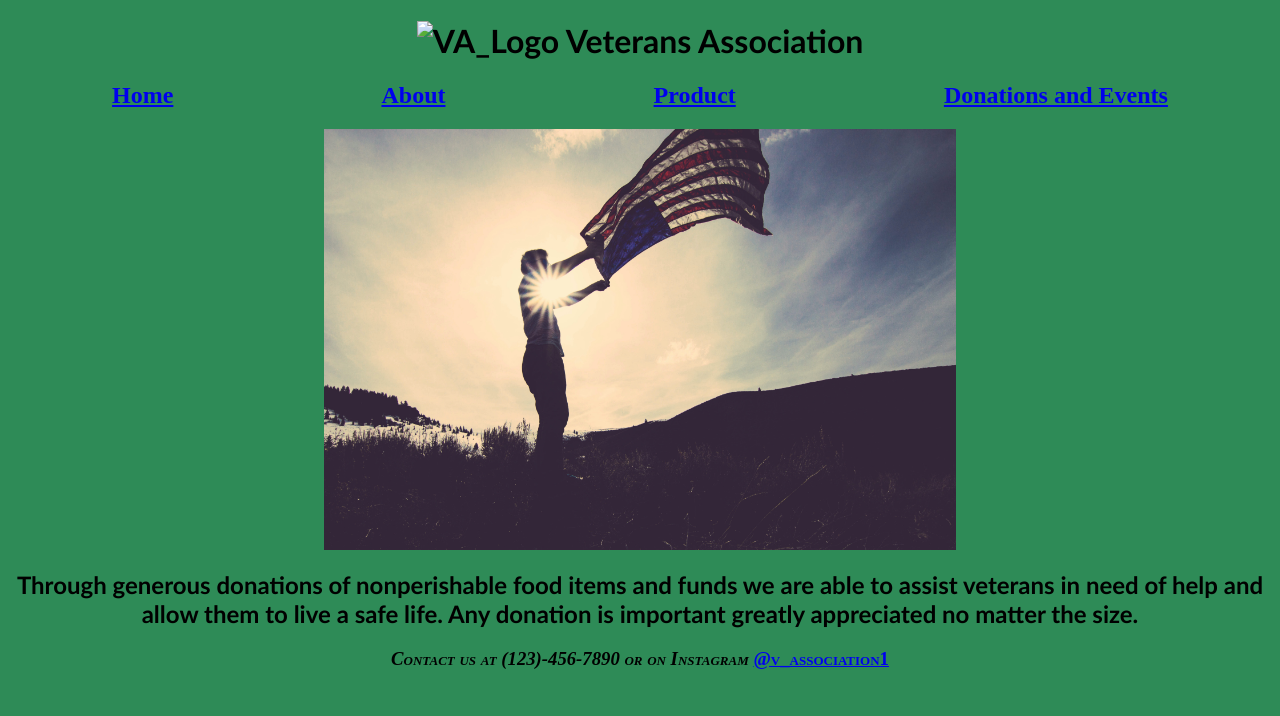
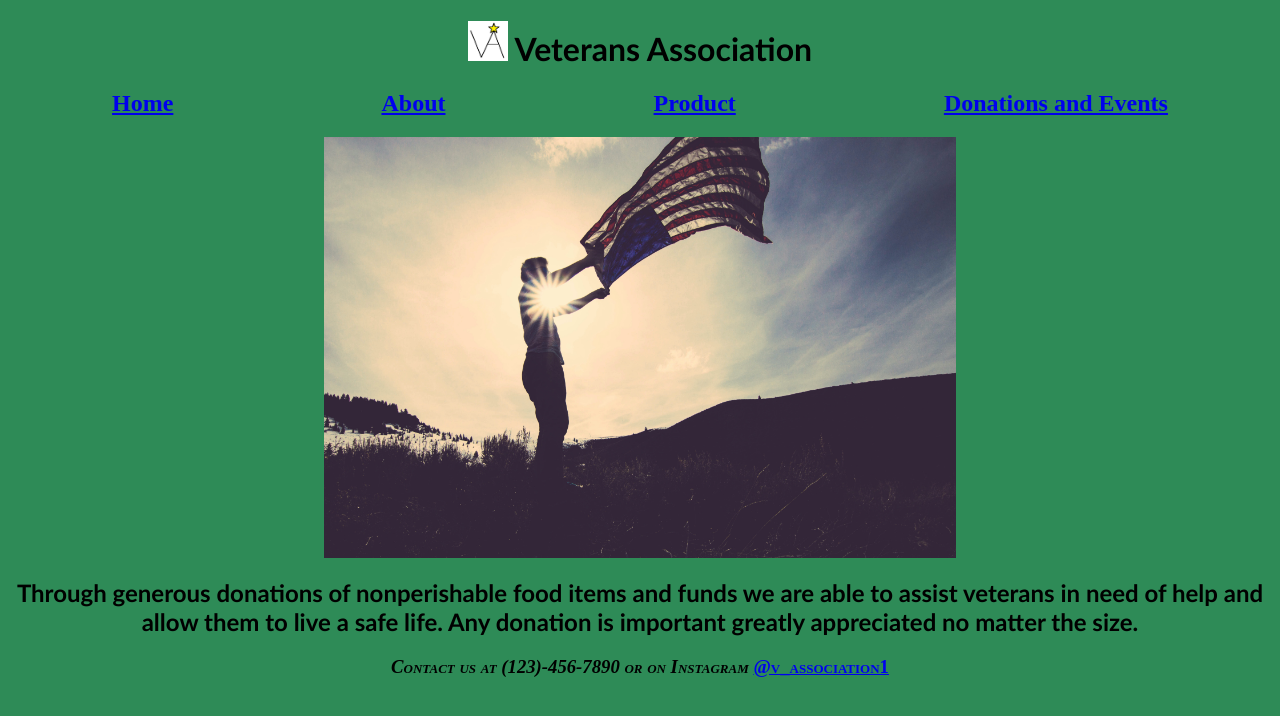
Before and after one commit to Uphlex/Codeathon, a website: page index.html in a window 1280 px wide. Drawn offline with Linux system fonts and the light colour scheme.

Commit message:
Update index.html

```diff
--- a/index.html
+++ b/index.html
@@ -14,7 +14,7 @@
           'Lucida Sans', Arial, sans-serif;
       "
     >
-      <img src="LogoFinal.png" alt="VA_Logo" width="40" height="40" />
+      <img src="LogoFinal.PNG" alt="VA_Logo" width="40" height="40" />
       Veterans Association
     </h1>
     <h2 class="navigation">
```
